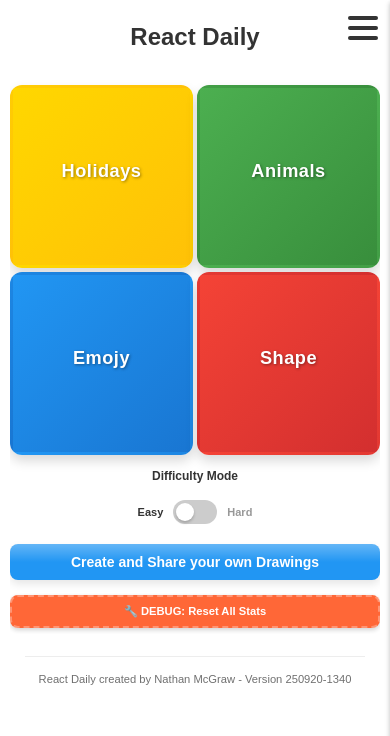
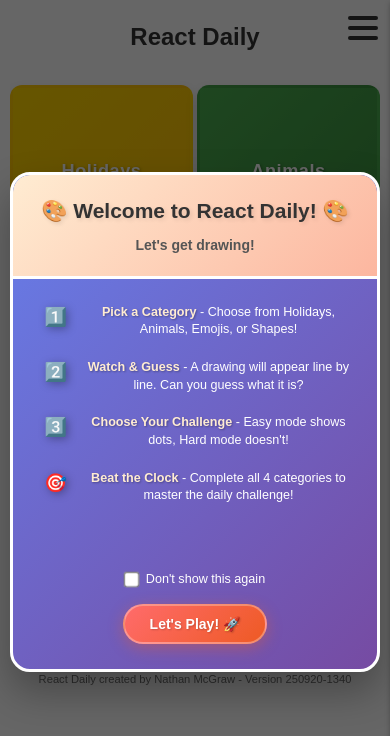
Before and after one commit to natemac/ReactDaily, a React (Vite) app: page /#/ in a window 390 px wide. Shown: the top 736 px of the page. Built offline with nearby package versions, Linux system fonts and the light colour scheme; no server answers.

Commit message:
how to play added

```diff
--- a/src/components/HamburgerMenu.jsx
+++ b/src/components/HamburgerMenu.jsx
@@ -450,6 +450,23 @@ const HamburgerMenu = () => {
               </button>
             </div>
           </div>
+
+          {/* Divider */}
+          <div className={styles.divider}></div>
+
+          {/* Help Section */}
+          <div className={styles.menuSection}>
+            <button
+              className={styles.howToButton}
+              onClick={() => {
+                window.dispatchEvent(new CustomEvent('showWelcome'));
+                closeMenu();
+              }}
+            >
+              <span className={styles.menuItemIcon}>❓</span>
+              <span className={styles.menuItemText}>How To Play</span>
+            </button>
+          </div>
         </div>
       </div>
 
--- a/src/components/HamburgerMenu.module.css
+++ b/src/components/HamburgerMenu.module.css
@@ -752,3 +752,60 @@ input:checked + .slider:before {
   fill: #ffffff;
   stroke: #ffffff;
 }
+
+/* How To Button */
+.howToButton {
+  display: flex;
+  align-items: center;
+  padding: 12px 16px;
+  background: linear-gradient(135deg, #667eea 0%, #764ba2 100%);
+  color: white;
+  border: none;
+  border-radius: 8px;
+  cursor: pointer;
+  transition: all 0.3s ease;
+  font-weight: 600;
+  width: 100%;
+  box-shadow: 0 2px 8px rgba(102, 126, 234, 0.3);
+}
+
+.howToButton:hover {
+  transform: translateY(-2px);
+  box-shadow: 0 4px 12px rgba(102, 126, 234, 0.4);
+  background: linear-gradient(135deg, #5a6fd8 0%, #6a4190 100%);
+}
+
+.howToButton:active {
+  transform: translateY(0);
+  box-shadow: 0 2px 8px rgba(102, 126, 234, 0.3);
+}
+
+.howToButton .menuItemIcon {
+  margin-right: 12px;
+  font-size: 1.2rem;
+}
+
+.howToButton .menuItemText {
+  font-size: 1rem;
+}
+
+/* 8-bit theme override for How To button */
+[data-theme='8bit'] .howToButton {
+  background: #00bfff;
+  border: 2px solid #000;
+  border-radius: 0;
+  box-shadow: 4px 4px 0 #000;
+  color: #000;
+  font-weight: bold;
+}
+
+[data-theme='8bit'] .howToButton:hover {
+  transform: translate(1px, 1px);
+  box-shadow: 3px 3px 0 #000;
+  background: #00a8e6;
+}
+
+[data-theme='8bit'] .howToButton:active {
+  transform: translate(2px, 2px);
+  box-shadow: 2px 2px 0 #000;
+}
--- a/src/components/Home.jsx
+++ b/src/components/Home.jsx
@@ -8,6 +8,7 @@ import blueJson from '../assets/items/blue.json';
 import redJson from '../assets/items/red.json';
 import CategoryCard from './game/CompletionUI/CategoryCard';
 import { debugResetStats } from '../utils/dailyReset';
+import WelcomePopup from './WelcomePopup';
 import './Home.css';
 
 function Home() {
@@ -33,6 +34,7 @@ function Home() {
     { color: 'red', name: redJson.categoryName }
   ]);
   const [musicAssignments, setMusicAssignments] = useState({});
+  const [showWelcomePopup, setShowWelcomePopup] = useState(false);
 
   // Ensure music is preloaded and assigned to categories when the home screen loads
   useEffect(() => {
@@ -45,6 +47,25 @@ function Home() {
       console.log('Music assignments for categories:', menuState.categoryMusic);
     }
   }, [menuState.categoryMusic]);
+
+  // Check if welcome popup should be shown on first visit
+  useEffect(() => {
+    const welcomeShown = localStorage.getItem('reactDaily_welcomeShown');
+    if (!welcomeShown) {
+      setShowWelcomePopup(true);
+    }
+
+    // Listen for custom event to show welcome popup from menu
+    const handleShowWelcomeEvent = () => {
+      setShowWelcomePopup(true);
+    };
+
+    window.addEventListener('showWelcome', handleShowWelcomeEvent);
+
+    return () => {
+      window.removeEventListener('showWelcome', handleShowWelcomeEvent);
+    };
+  }, []);
 
   const handleCategoryClick = (category) => {
     // Don't navigate if the category is already completed
@@ -64,6 +85,14 @@ function Home() {
 
   const goToBuilder = () => {
     navigate('/builder');
+  };
+
+  const handleShowWelcome = () => {
+    setShowWelcomePopup(true);
+  };
+
+  const handleCloseWelcome = () => {
+    setShowWelcomePopup(false);
   };
 
   return (
@@ -139,6 +168,12 @@ function Home() {
           return `${year}${month}${day}-${hours}${minutes}`;
         })()}
       </footer>
+
+      {/* Welcome Popup */}
+      <WelcomePopup
+        isVisible={showWelcomePopup}
+        onClose={handleCloseWelcome}
+      />
     </div>
   );
 }
--- /dev/null
+++ b/src/components/WelcomePopup.css
@@ -0,0 +1,208 @@
+/* Welcome Popup Overlay */
+.welcome-overlay {
+  position: fixed;
+  top: 0;
+  left: 0;
+  right: 0;
+  bottom: 0;
+  background: rgba(0, 0, 0, 0.6);
+  display: flex;
+  justify-content: center;
+  align-items: center;
+  z-index: 1000;
+  animation: fadeIn 0.3s ease-out;
+}
+
+@keyframes fadeIn {
+  from {
+    opacity: 0;
+  }
+  to {
+    opacity: 1;
+  }
+}
+
+/* Popup Container */
+.welcome-popup {
+  background: linear-gradient(135deg, #667eea 0%, #764ba2 100%);
+  border-radius: 20px;
+  padding: 0;
+  max-width: 500px;
+  width: 90%;
+  max-height: 90vh;
+  overflow-y: auto;
+  box-shadow: 0 20px 40px rgba(0, 0, 0, 0.3);
+  animation: slideUp 0.4s ease-out;
+  border: 3px solid #fff;
+}
+
+@keyframes slideUp {
+  from {
+    transform: translateY(50px);
+    opacity: 0;
+  }
+  to {
+    transform: translateY(0);
+    opacity: 1;
+  }
+}
+
+/* Header */
+.welcome-header {
+  background: linear-gradient(135deg, #ffecd2 0%, #fcb69f 100%);
+  padding: 20px;
+  text-align: center;
+  border-radius: 17px 17px 0 0;
+  border-bottom: 3px solid #fff;
+}
+
+.welcome-header h2 {
+  margin: 0 0 8px 0;
+  font-size: 1.8rem;
+  font-weight: bold;
+  color: #333;
+  text-shadow: 2px 2px 4px rgba(0, 0, 0, 0.1);
+}
+
+.welcome-subtitle {
+  font-size: 1.1rem;
+  color: #555;
+  font-weight: 600;
+  margin: 0;
+}
+
+/* Content */
+.welcome-content {
+  padding: 25px;
+  color: white;
+}
+
+.instruction-step {
+  display: flex;
+  align-items: flex-start;
+  margin-bottom: 20px;
+  animation: slideInRight 0.6s ease-out;
+  animation-fill-mode: both;
+}
+
+.instruction-step:nth-child(1) { animation-delay: 0.1s; }
+.instruction-step:nth-child(2) { animation-delay: 0.2s; }
+.instruction-step:nth-child(3) { animation-delay: 0.3s; }
+.instruction-step:nth-child(4) { animation-delay: 0.4s; }
+
+@keyframes slideInRight {
+  from {
+    transform: translateX(-20px);
+    opacity: 0;
+  }
+  to {
+    transform: translateX(0);
+    opacity: 1;
+  }
+}
+
+.step-number {
+  font-size: 1.5rem;
+  margin-right: 15px;
+  min-width: 40px;
+  text-align: center;
+  filter: drop-shadow(2px 2px 4px rgba(0, 0, 0, 0.3));
+}
+
+.step-text {
+  flex: 1;
+  font-size: 1rem;
+  line-height: 1.4;
+}
+
+.step-text strong {
+  color: #ffecd2;
+  text-shadow: 1px 1px 2px rgba(0, 0, 0, 0.3);
+}
+
+/* Footer */
+.welcome-footer {
+  padding: 20px 25px 25px;
+  display: flex;
+  flex-direction: column;
+  gap: 15px;
+  align-items: center;
+}
+
+.dont-show-container {
+  display: flex;
+  align-items: center;
+}
+
+.dont-show-label {
+  display: flex;
+  align-items: center;
+  color: white;
+  font-size: 0.9rem;
+  cursor: pointer;
+  user-select: none;
+}
+
+.dont-show-label input[type="checkbox"] {
+  margin-right: 8px;
+  transform: scale(1.2);
+  cursor: pointer;
+}
+
+/* OK Button */
+.welcome-ok-button {
+  background: linear-gradient(135deg, #ff6b6b 0%, #ee5a24 100%);
+  color: white;
+  border: none;
+  border-radius: 25px;
+  padding: 12px 30px;
+  font-size: 1.1rem;
+  font-weight: bold;
+  cursor: pointer;
+  transition: all 0.3s ease;
+  box-shadow: 0 4px 15px rgba(238, 90, 36, 0.4);
+  text-shadow: 1px 1px 2px rgba(0, 0, 0, 0.2);
+  border: 2px solid rgba(255, 255, 255, 0.3);
+}
+
+.welcome-ok-button:hover {
+  transform: translateY(-2px);
+  box-shadow: 0 6px 20px rgba(238, 90, 36, 0.6);
+  background: linear-gradient(135deg, #ff5252 0%, #d63031 100%);
+}
+
+.welcome-ok-button:active {
+  transform: translateY(0);
+  box-shadow: 0 4px 15px rgba(238, 90, 36, 0.4);
+}
+
+/* Responsive Design */
+@media (max-width: 480px) {
+  .welcome-popup {
+    width: 95%;
+    margin: 10px;
+  }
+
+  .welcome-header h2 {
+    font-size: 1.5rem;
+  }
+
+  .welcome-subtitle {
+    font-size: 1rem;
+  }
+
+  .step-text {
+    font-size: 0.9rem;
+  }
+
+  .step-number {
+    font-size: 1.3rem;
+    min-width: 35px;
+    margin-right: 12px;
+  }
+
+  .welcome-ok-button {
+    padding: 10px 25px;
+    font-size: 1rem;
+  }
+}
--- /dev/null
+++ b/src/components/WelcomePopup.jsx
@@ -0,0 +1,75 @@
+import { useState } from 'react';
+import './WelcomePopup.css';
+
+function WelcomePopup({ isVisible, onClose }) {
+  const [dontShowAgain, setDontShowAgain] = useState(false);
+
+  const handleClose = () => {
+    if (dontShowAgain) {
+      localStorage.setItem('reactDaily_welcomeShown', 'true');
+    }
+    onClose();
+  };
+
+  if (!isVisible) return null;
+
+  return (
+    <div className="welcome-overlay">
+      <div className="welcome-popup">
+        <div className="welcome-header">
+          <h2>🎨 Welcome to React Daily! 🎨</h2>
+          <div className="welcome-subtitle">Let's get drawing!</div>
+        </div>
+
+        <div className="welcome-content">
+          <div className="instruction-step">
+            <span className="step-number">1️⃣</span>
+            <div className="step-text">
+              <strong>Pick a Category</strong> - Choose from Holidays, Animals, Emojis, or Shapes!
+            </div>
+          </div>
+
+          <div className="instruction-step">
+            <span className="step-number">2️⃣</span>
+            <div className="step-text">
+              <strong>Watch & Guess</strong> - A drawing will appear line by line. Can you guess what it is?
+            </div>
+          </div>
+
+          <div className="instruction-step">
+            <span className="step-number">3️⃣</span>
+            <div className="step-text">
+              <strong>Choose Your Challenge</strong> - Easy mode shows dots, Hard mode doesn't!
+            </div>
+          </div>
+
+          <div className="instruction-step">
+            <span className="step-number">🎯</span>
+            <div className="step-text">
+              <strong>Beat the Clock</strong> - Complete all 4 categories to master the daily challenge!
+            </div>
+          </div>
+        </div>
+
+        <div className="welcome-footer">
+          <div className="dont-show-container">
+            <label className="dont-show-label">
+              <input
+                type="checkbox"
+                checked={dontShowAgain}
+                onChange={(e) => setDontShowAgain(e.target.checked)}
+              />
+              Don't show this again
+            </label>
+          </div>
+
+          <button className="welcome-ok-button" onClick={handleClose}>
+            Let's Play! 🚀
+          </button>
+        </div>
+      </div>
+    </div>
+  );
+}
+
+export default WelcomePopup;
```
